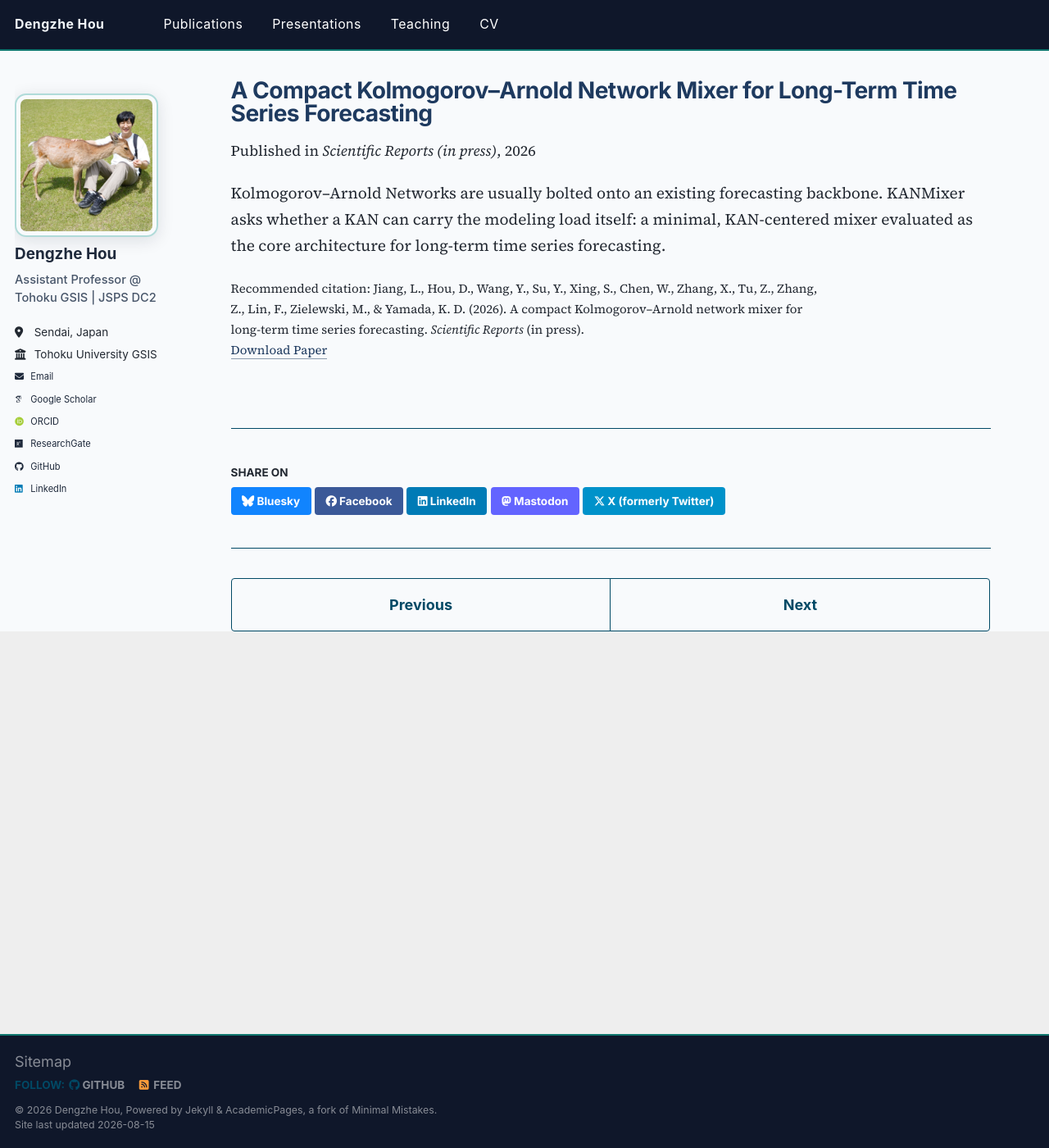
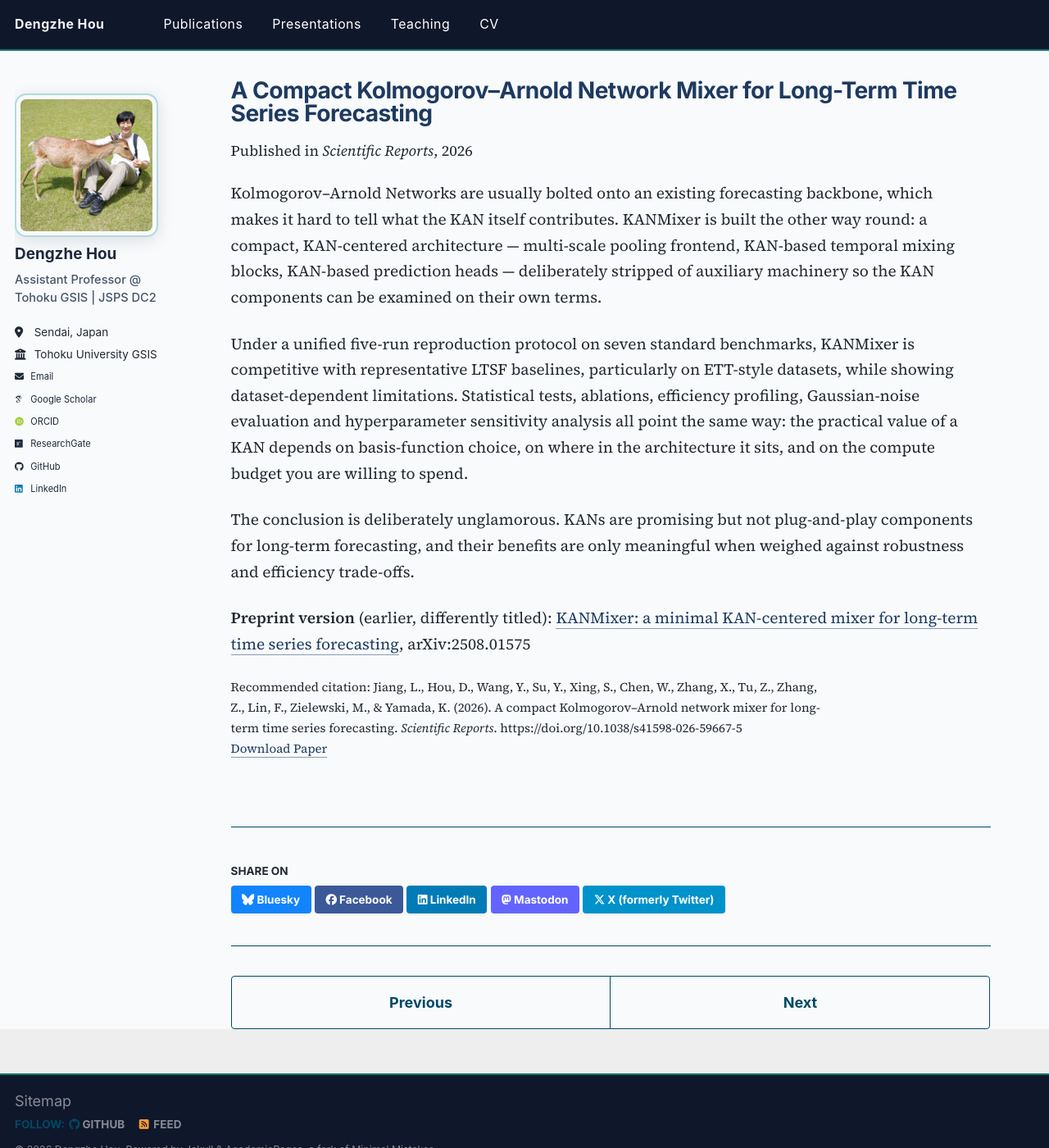
Before and after one commit to dengzhe-hou/dengzhe-hou.github.io, a Jekyll site: the page built from _publications/2026-07-01-scirep-kanmixer.md, in a window 1280 px wide and 1400 px high. Shown: the whole window at 82% size. Built offline with Jekyll 4.4.1, drawn with Linux system fonts in a browser that asks for light colours; some web fonts are replaced.

Commit message:
KANMixer published in Scientific Reports; add CD-RFT preprint
Co-Authored-By: Claude Fable 5 <noreply@anthropic.com>

```diff
--- a/_publications/2026-04-22-scirep-kanmixer.md
+++ /dev/null
@@ -1,13 +0,0 @@
----
-title: "A Compact Kolmogorov–Arnold Network Mixer for Long-Term Time Series Forecasting"
-collection: publications
-category: manuscripts
-permalink: /publication/2026-scirep-kanmixer
-excerpt: 'Can a KAN serve as the modeling core, rather than a decoration on top of an existing backbone? KANMixer is a minimal KAN-centered mixer built to answer that for long-term forecasting.'
-date: 2026-04-22
-venue: 'Scientific Reports (in press)'
-paperurl: 'https://arxiv.org/abs/2508.01575'
-citation: 'Jiang, L., Hou, D., Wang, Y., Su, Y., Xing, S., Chen, W., Zhang, X., Tu, Z., Zhang, Z., Lin, F., Zielewski, M., &amp; Yamada, K. D. (2026). A compact Kolmogorov–Arnold network mixer for long-term time series forecasting. <i>Scientific Reports</i> (in press).'
----
-
-Kolmogorov–Arnold Networks are usually bolted onto an existing forecasting backbone. KANMixer asks whether a KAN can carry the modeling load itself: a minimal, KAN-centered mixer evaluated as the core architecture for long-term time series forecasting.
--- /dev/null
+++ b/_publications/2026-07-01-scirep-kanmixer.md
@@ -0,0 +1,19 @@
+---
+title: "A Compact Kolmogorov–Arnold Network Mixer for Long-Term Time Series Forecasting"
+collection: publications
+category: manuscripts
+permalink: /publication/2026-scirep-kanmixer
+excerpt: 'Can a Kolmogorov–Arnold Network serve as the modeling core for forecasting, rather than a decoration on an existing backbone? KANMixer is a deliberately compact architecture built to answer that, and the answer turns out to be conditional.'
+date: 2026-07-01
+venue: 'Scientific Reports'
+paperurl: 'https://www.nature.com/articles/s41598-026-59667-5'
+citation: 'Jiang, L., Hou, D., Wang, Y., Su, Y., Xing, S., Chen, W., Zhang, X., Tu, Z., Zhang, Z., Lin, F., Zielewski, M., &amp; Yamada, K. (2026). A compact Kolmogorov–Arnold network mixer for long-term time series forecasting. <i>Scientific Reports</i>. https://doi.org/10.1038/s41598-026-59667-5'
+---
+
+Kolmogorov–Arnold Networks are usually bolted onto an existing forecasting backbone, which makes it hard to tell what the KAN itself contributes. KANMixer is built the other way round: a compact, KAN-centered architecture — multi-scale pooling frontend, KAN-based temporal mixing blocks, KAN-based prediction heads — deliberately stripped of auxiliary machinery so the KAN components can be examined on their own terms.
+
+Under a unified five-run reproduction protocol on seven standard benchmarks, KANMixer is competitive with representative LTSF baselines, particularly on ETT-style datasets, while showing dataset-dependent limitations. Statistical tests, ablations, efficiency profiling, Gaussian-noise evaluation and hyperparameter sensitivity analysis all point the same way: the practical value of a KAN depends on basis-function choice, on where in the architecture it sits, and on the compute budget you are willing to spend.
+
+The conclusion is deliberately unglamorous. KANs are promising but not plug-and-play components for long-term forecasting, and their benefits are only meaningful when weighed against robustness and efficiency trade-offs.
+
+**Preprint version** (earlier, differently titled): [KANMixer: a minimal KAN-centered mixer for long-term time series forecasting](https://arxiv.org/abs/2508.01575), arXiv:2508.01575
```
Also changed, not shown: _pages/about.md (+2 -1 lines), _publications/2026-08-08-arxiv-cd-rft.md (added, +17 -0 lines).
